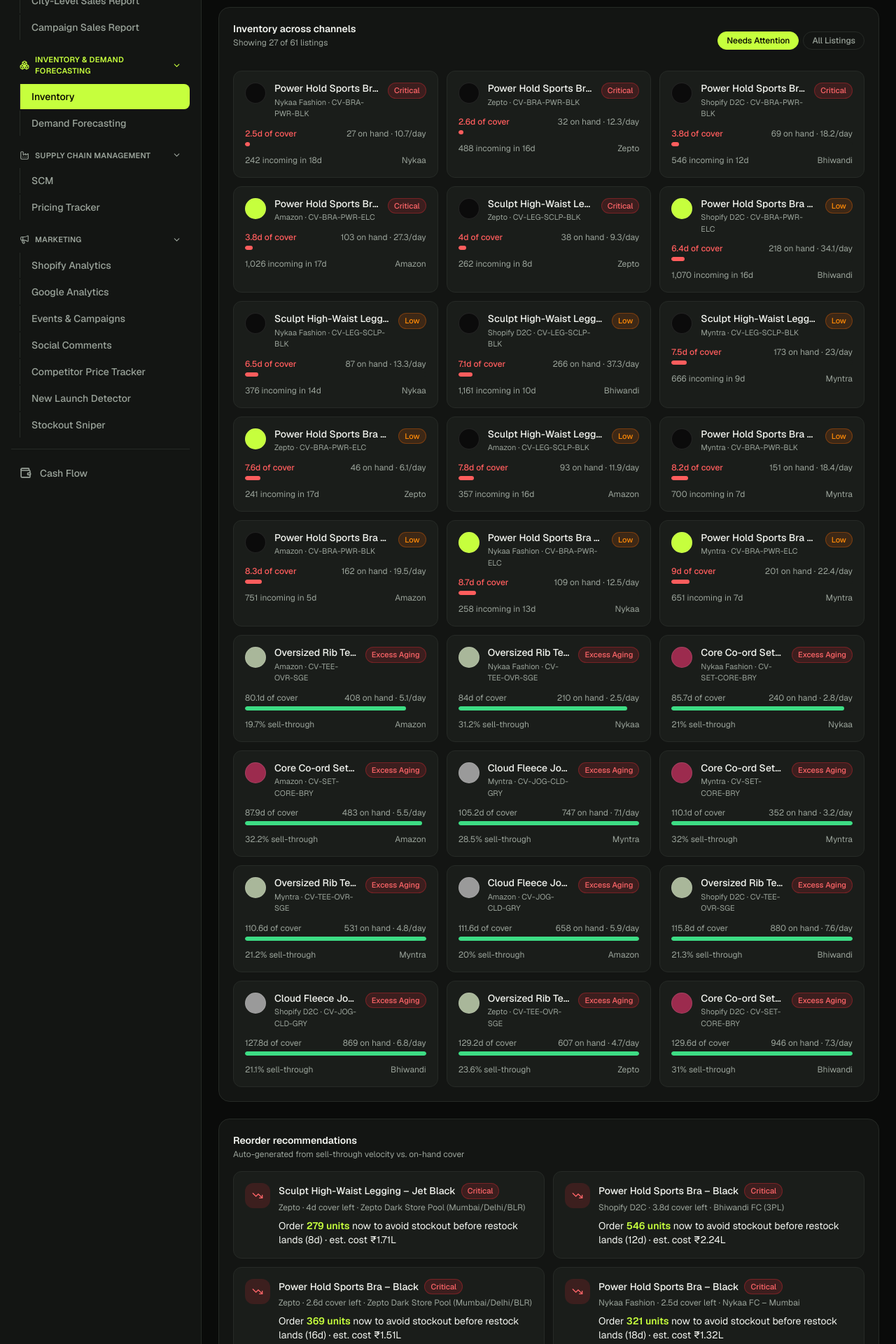
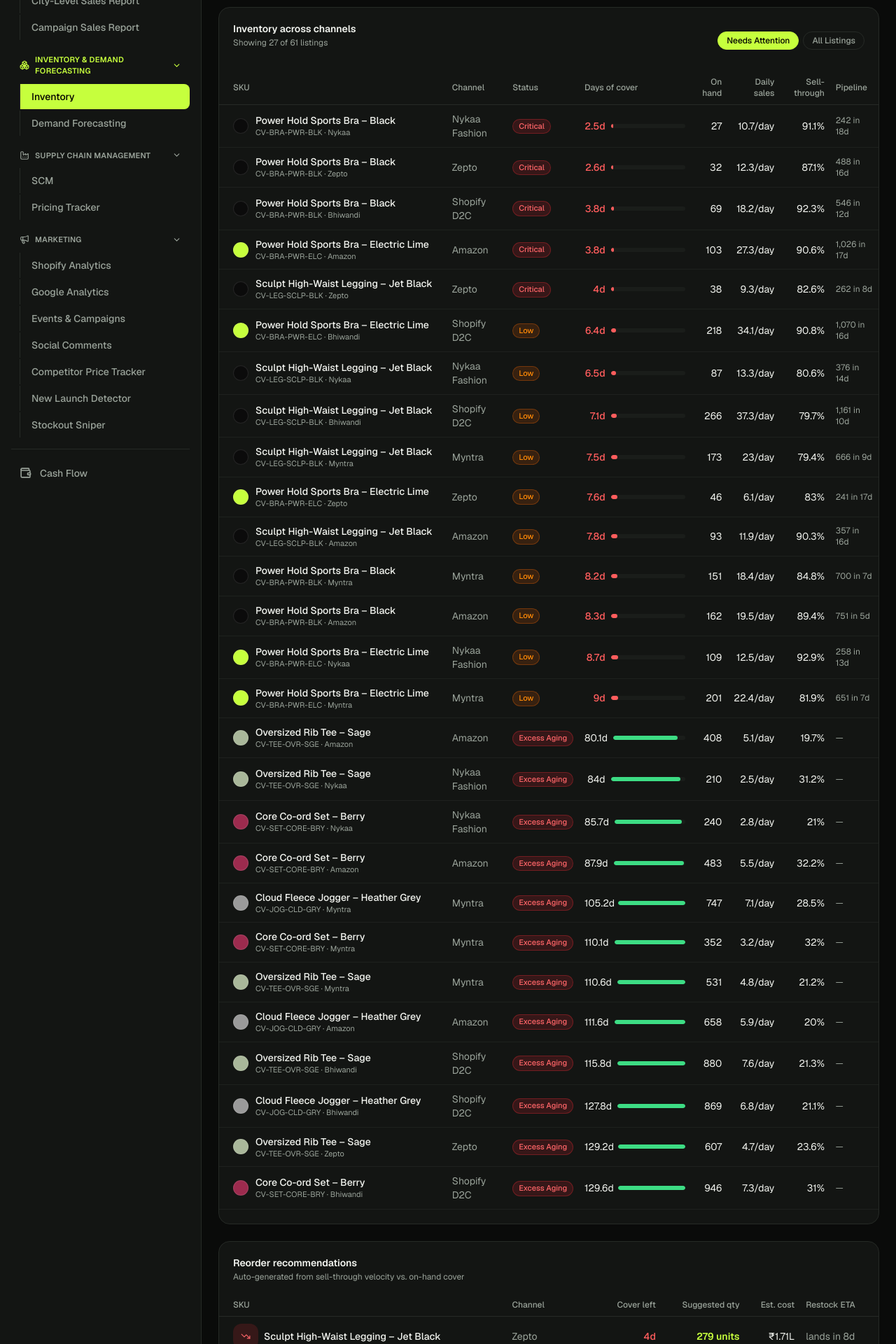
Before and after one commit to riddhimanghosh-ai/cava-datawarehouse, a Next.js app: page /inventory in a window 1280 px wide. Shown: the part 300-2220 px from the top of the page at 70% size. Built offline with nearby package versions, Linux system fonts and the light colour scheme.

Commit message:
Convert card-grid sections to clean tables
Inventory (listing + reorder recs), SCM OSA needs-attention, and
Forecasting capacity outlook now render as consistent full-width tables
with status/priority badges, cover/OSA indicators and totals — more
scannable than the previous card grids.

```diff
--- a/src/app/inventory/page.tsx
+++ b/src/app/inventory/page.tsx
@@ -4,7 +4,7 @@ import { useMemo, useState } from "react";
 import { Boxes, Calendar, Layers, PackageCheck, Store, TrendingDown } from "lucide-react";
 import { Card, CardHeader, StatCard, Badge, ProgressBar, Pills, MultiSelect, passesFilter, FilterRow, FilterBox, SwatchDot, IconTile } from "@/components/ui";
 import { formatINR, formatNumber, cx } from "@/lib/format";
-import { CHANNELS, INVENTORY, InventoryRow, inventorySummary, PRODUCTS } from "@/lib/data";
+import { CHANNELS, INVENTORY, inventorySummary, PRODUCTS } from "@/lib/data";
 
 const STATUS_TABS: { value: "attention" | "All"; label: string }[] = [
   { value: "attention", label: "Needs attention" },
@@ -62,74 +62,97 @@ export default function InventoryPage() {
             <p className="text-sm text-[var(--muted)]">Nothing needs attention on this filter — all listings are healthy.</p>
           </div>
         ) : (
-          <div className="grid grid-cols-1 md:grid-cols-2 xl:grid-cols-3 gap-3">
-            {rows.map((r) => (
-              <InventoryCard key={`${r.sku}-${r.channel}`} row={r} />
-            ))}
+          <div className="overflow-x-auto -mx-5">
+            <table className="w-full text-sm min-w-[920px]">
+              <thead>
+                <tr className="text-left text-[var(--muted)] text-xs border-b border-[var(--border)]">
+                  <th className="py-2 px-5 font-medium">SKU</th>
+                  <th className="py-2 px-2 font-medium">Channel</th>
+                  <th className="py-2 px-2 font-medium">Status</th>
+                  <th className="py-2 px-2 font-medium w-40">Days of cover</th>
+                  <th className="py-2 px-2 font-medium text-right">On hand</th>
+                  <th className="py-2 px-2 font-medium text-right">Daily sales</th>
+                  <th className="py-2 px-2 font-medium text-right">Sell-through</th>
+                  <th className="py-2 px-2 font-medium">Pipeline</th>
+                </tr>
+              </thead>
+              <tbody>
+                {rows.map((r) => {
+                  const product = PRODUCTS.find((p) => p.sku === r.sku)!;
+                  const coverPct = Math.min(100, (r.daysOfCover / 90) * 100);
+                  const tone = r.daysOfCover < 12 ? "danger" : r.daysOfCover > 60 ? "ok" : "accent";
+                  return (
+                    <tr key={`${r.sku}-${r.channel}`} className="border-b border-[var(--border)]/60 hover:bg-[var(--surface-2)]/60">
+                      <td className="py-2.5 px-5">
+                        <div className="flex items-center gap-2.5">
+                          <SwatchDot color={product.heroColor} size={22} />
+                          <div className="min-w-0">
+                            <div className="font-medium truncate">{r.name}</div>
+                            <div className="text-[11px] text-[var(--muted)]">{r.sku} · {r.warehouse.split(" ")[0]}</div>
+                          </div>
+                        </div>
+                      </td>
+                      <td className="py-2.5 px-2 text-[var(--muted)]">{r.channel}</td>
+                      <td className="py-2.5 px-2"><Badge tone={r.status}>{r.status}</Badge></td>
+                      <td className="py-2.5 px-2">
+                        <div className="flex items-center gap-2">
+                          <span className={cx("w-10 text-right", r.daysOfCover < 12 && "text-[var(--danger)] font-medium")}>{r.daysOfCover}d</span>
+                          <ProgressBar pct={coverPct} tone={tone} />
+                        </div>
+                      </td>
+                      <td className="py-2.5 px-2 text-right">{formatNumber(r.onHand)}</td>
+                      <td className="py-2.5 px-2 text-right">{r.avgDailySales}/day</td>
+                      <td className="py-2.5 px-2 text-right">{r.sellThroughPct}%</td>
+                      <td className="py-2.5 px-2 text-[var(--muted)] text-xs">
+                        {r.incoming > 0 ? `${formatNumber(r.incoming)} in ${r.incomingEta}` : "—"}
+                      </td>
+                    </tr>
+                  );
+                })}
+              </tbody>
+            </table>
           </div>
         )}
       </Card>
 
       <Card>
         <CardHeader title="Reorder recommendations" subtitle="Auto-generated from sell-through velocity vs. on-hand cover" />
-        <div className="grid grid-cols-1 md:grid-cols-2 gap-3">
-          {INVENTORY.filter((r) => r.status === "critical").slice(0, 6).map((r) => {
-            const product = PRODUCTS.find((p) => p.sku === r.sku)!;
-            const suggestedQty = Math.round(r.avgDailySales * 30);
-            return (
-              <div key={`${r.sku}-${r.channel}-reco`} className="flex gap-3 rounded-xl border border-[var(--border)] bg-[var(--surface-2)] p-4">
-                <IconTile icon={<TrendingDown size={16} />} tone="danger" />
-                <div>
-                  <div className="flex items-center gap-2 mb-1">
-                    <div className="font-medium text-sm">{r.name}</div>
-                    <Badge tone="critical">critical</Badge>
-                  </div>
-                  <div className="text-xs text-[var(--muted)] mb-2">{r.channel} · {r.daysOfCover}d cover left · {r.warehouse}</div>
-                  <div className="text-sm">
-                    Order <span className="font-semibold text-[var(--accent)]">{formatNumber(suggestedQty)} units</span> now to avoid stockout before restock lands ({r.incomingEta}) · est. cost {formatINR(suggestedQty * product.cost, true)}
-                  </div>
-                </div>
-              </div>
-            );
-          })}
+        <div className="overflow-x-auto -mx-5">
+          <table className="w-full text-sm min-w-[860px]">
+            <thead>
+              <tr className="text-left text-[var(--muted)] text-xs border-b border-[var(--border)]">
+                <th className="py-2 px-5 font-medium">SKU</th>
+                <th className="py-2 px-2 font-medium">Channel</th>
+                <th className="py-2 px-2 font-medium text-right">Cover left</th>
+                <th className="py-2 px-2 font-medium text-right">Suggested qty</th>
+                <th className="py-2 px-2 font-medium text-right">Est. cost</th>
+                <th className="py-2 px-2 font-medium">Restock ETA</th>
+              </tr>
+            </thead>
+            <tbody>
+              {INVENTORY.filter((r) => r.status === "critical").slice(0, 8).map((r) => {
+                const product = PRODUCTS.find((p) => p.sku === r.sku)!;
+                const suggestedQty = Math.round(r.avgDailySales * 30);
+                return (
+                  <tr key={`${r.sku}-${r.channel}-reco`} className="border-b border-[var(--border)]/60 hover:bg-[var(--surface-2)]/60">
+                    <td className="py-2.5 px-5">
+                      <span className="flex items-center gap-2">
+                        <IconTile icon={<TrendingDown size={14} />} tone="danger" />
+                        <span className="font-medium">{r.name}</span>
+                      </span>
+                    </td>
+                    <td className="py-2.5 px-2 text-[var(--muted)]">{r.channel}</td>
+                    <td className="py-2.5 px-2 text-right text-[var(--danger)] font-medium">{r.daysOfCover}d</td>
+                    <td className="py-2.5 px-2 text-right font-semibold text-[var(--accent)]">{formatNumber(suggestedQty)} units</td>
+                    <td className="py-2.5 px-2 text-right">{formatINR(suggestedQty * product.cost, true)}</td>
+                    <td className="py-2.5 px-2 text-[var(--muted)]">{r.incoming > 0 ? `lands in ${r.incomingEta}` : "not scheduled"}</td>
+                  </tr>
+                );
+              })}
+            </tbody>
+          </table>
         </div>
       </Card>
     </div>
   );
 }
-
-function InventoryCard({ row }: { row: InventoryRow }) {
-  const product = PRODUCTS.find((p) => p.sku === row.sku)!;
-  const coverPct = Math.min(100, (row.daysOfCover / 90) * 100);
-  const tone = row.daysOfCover < 12 ? "danger" : row.daysOfCover > 60 ? "ok" : "accent";
-
-  return (
-    <div className="rounded-xl border border-[var(--border)] bg-[var(--surface-2)] p-4">
-      <div className="flex items-start gap-3 mb-3">
-        <SwatchDot color={product.heroColor} />
-        <div className="min-w-0 flex-1">
-          <div className="font-medium text-sm leading-tight truncate">{row.name}</div>
-          <div className="text-[11px] text-[var(--muted)] mt-0.5">{row.channel} · {row.sku}</div>
-        </div>
-        <Badge tone={row.status}>{row.status}</Badge>
-      </div>
-
-      <div className="flex items-center justify-between text-xs text-[var(--muted)] mb-1">
-        <span className={cx(row.daysOfCover < 12 && "text-[var(--danger)] font-medium")}>{row.daysOfCover}d of cover</span>
-        <span>{formatNumber(row.onHand)} on hand · {row.avgDailySales}/day</span>
-      </div>
-      <ProgressBar pct={coverPct} tone={tone} />
-
-      <div className="flex items-center justify-between mt-3 text-xs">
-        <div className="flex items-center gap-1.5 text-[var(--muted)]">
-          {row.status === "critical" || row.status === "low" ? (
-            row.incoming > 0 ? `${formatNumber(row.incoming)} incoming in ${row.incomingEta}` : "No restock scheduled"
-          ) : (
-            `${row.sellThroughPct}% sell-through`
-          )}
-        </div>
-        <span className="text-[var(--muted)]">{row.warehouse.split(" ")[0]}</span>
-      </div>
-    </div>
-  );
-}
--- a/src/app/scm/page.tsx
+++ b/src/app/scm/page.tsx
@@ -109,25 +109,38 @@ export default function ScmPage() {
         {osaRows.length === 0 ? (
           <p className="text-sm text-[var(--muted)] py-6 text-center">No listings match this filter.</p>
         ) : (
-          <div className="grid grid-cols-1 md:grid-cols-2 xl:grid-cols-3 gap-3">
-            {osaRows.slice(0, 9).map((r) => {
+          <div className="overflow-x-auto -mx-5">
+            <table className="w-full text-sm min-w-[860px]">
+              <thead>
+                <tr className="text-left text-[var(--muted)] text-xs border-b border-[var(--border)]">
+                  <th className="py-2 px-5 font-medium">SKU</th>
+                  <th className="py-2 px-2 font-medium">Channel</th>
+                  <th className="py-2 px-2 font-medium">Priority</th>
+                  <th className="py-2 px-2 font-medium text-right">7-day OSA</th>
+                  <th className="py-2 px-2 font-medium text-right">15-day OSA</th>
+                  <th className="py-2 px-2 font-medium">Trend</th>
+                  <th className="py-2 px-2 font-medium">Last 6 days</th>
+                </tr>
+              </thead>
+              <tbody>
+                {osaRows.map((r) => {
                   const product = PRODUCTS.find((p) => p.sku === r.sku)!;
                   const recent = r.dailySeries.slice(-6);
                   return (
-                <div key={`${r.sku}-${r.channel}`} className="rounded-xl border border-[var(--border)] bg-[var(--surface-2)] p-4">
-                  <div className="flex items-start gap-3 mb-2">
-                    <SwatchDot color={product.heroColor} />
-                    <div className="min-w-0 flex-1">
-                      <div className="text-sm font-medium leading-tight truncate">{r.name}</div>
-                      <div className="text-[11px] text-[var(--muted)] mt-0.5">{r.channel}</div>
+                    <tr key={`${r.sku}-${r.channel}`} className="border-b border-[var(--border)]/60 hover:bg-[var(--surface-2)]/60">
+                      <td className="py-2.5 px-5">
+                        <div className="flex items-center gap-2.5">
+                          <SwatchDot color={product.heroColor} size={22} />
+                          <span className="font-medium truncate">{r.name}</span>
                         </div>
-                    <Badge tone={r.priority}>{r.priority}</Badge>
-                  </div>
-                  <div className="flex items-center justify-between text-xs text-[var(--muted)] mb-2">
-                    <span>7d OSA: <span className="text-[var(--foreground)] font-semibold">{r.last7DayOsa}%</span> · 15d: {r.last15DayOsa}%</span>
-                    <Badge tone={r.trend}>{r.trend}</Badge>
-                  </div>
-                  <div className="flex items-center gap-1">
+                      </td>
+                      <td className="py-2.5 px-2 text-[var(--muted)]">{r.channel}</td>
+                      <td className="py-2.5 px-2"><Badge tone={r.priority}>{r.priority}</Badge></td>
+                      <td className="py-2.5 px-2 text-right font-semibold">{r.last7DayOsa}%</td>
+                      <td className="py-2.5 px-2 text-right text-[var(--muted)]">{r.last15DayOsa}%</td>
+                      <td className="py-2.5 px-2"><Badge tone={r.trend}>{r.trend}</Badge></td>
+                      <td className="py-2.5 px-2">
+                        <div className="flex items-center gap-1 w-40">
                           {recent.map((v, i) => (
                             <span
                               key={i}
@@ -140,9 +153,12 @@ export default function ScmPage() {
                             </span>
                           ))}
                         </div>
-                </div>
+                      </td>
+                    </tr>
                   );
                 })}
+              </tbody>
+            </table>
           </div>
         )}
       </Card>
```
Also changed, not shown: src/app/forecasting/page.tsx (+29 -11 lines). Lines whose indentation alone changed are shown as unchanged.
